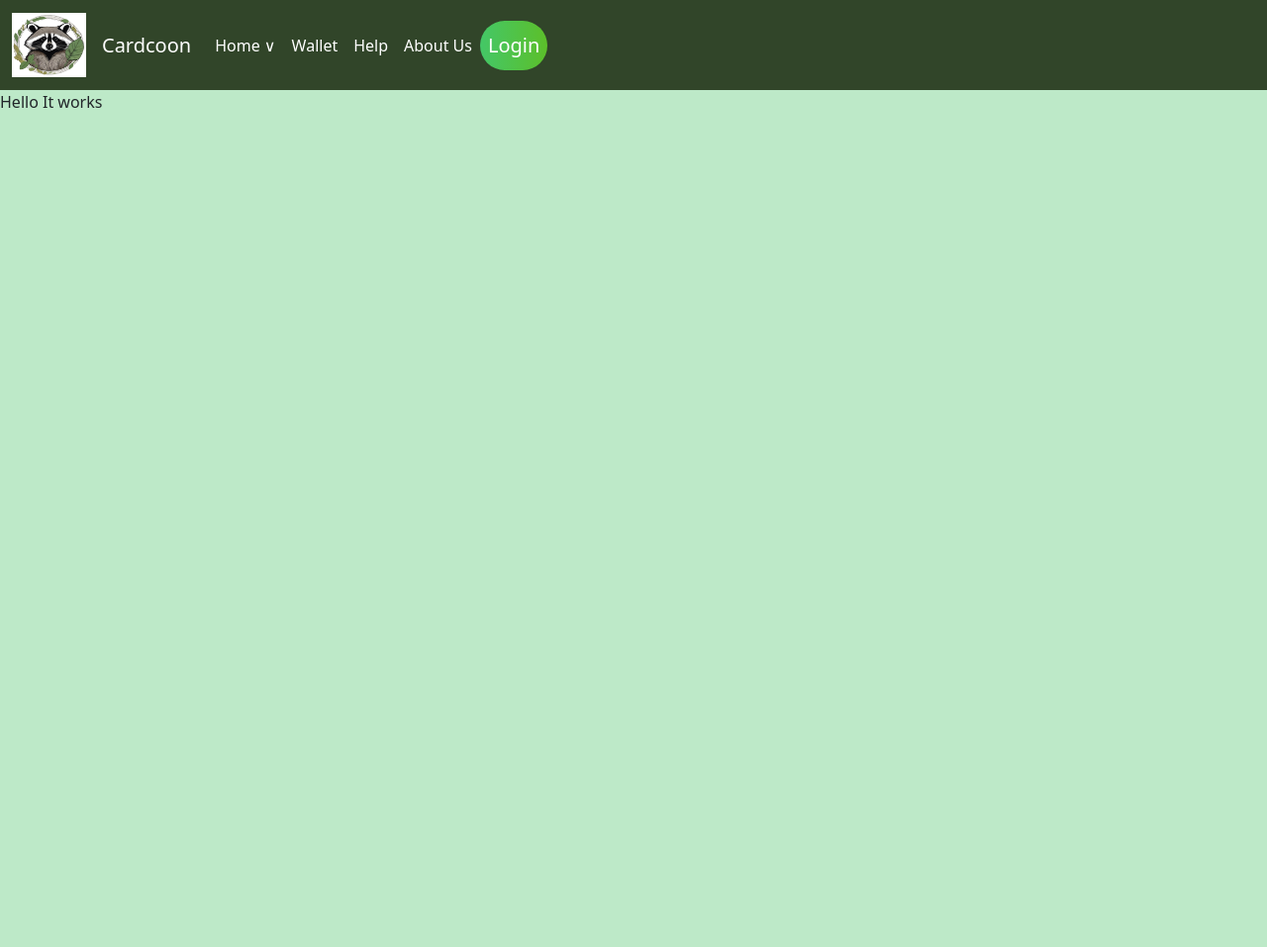
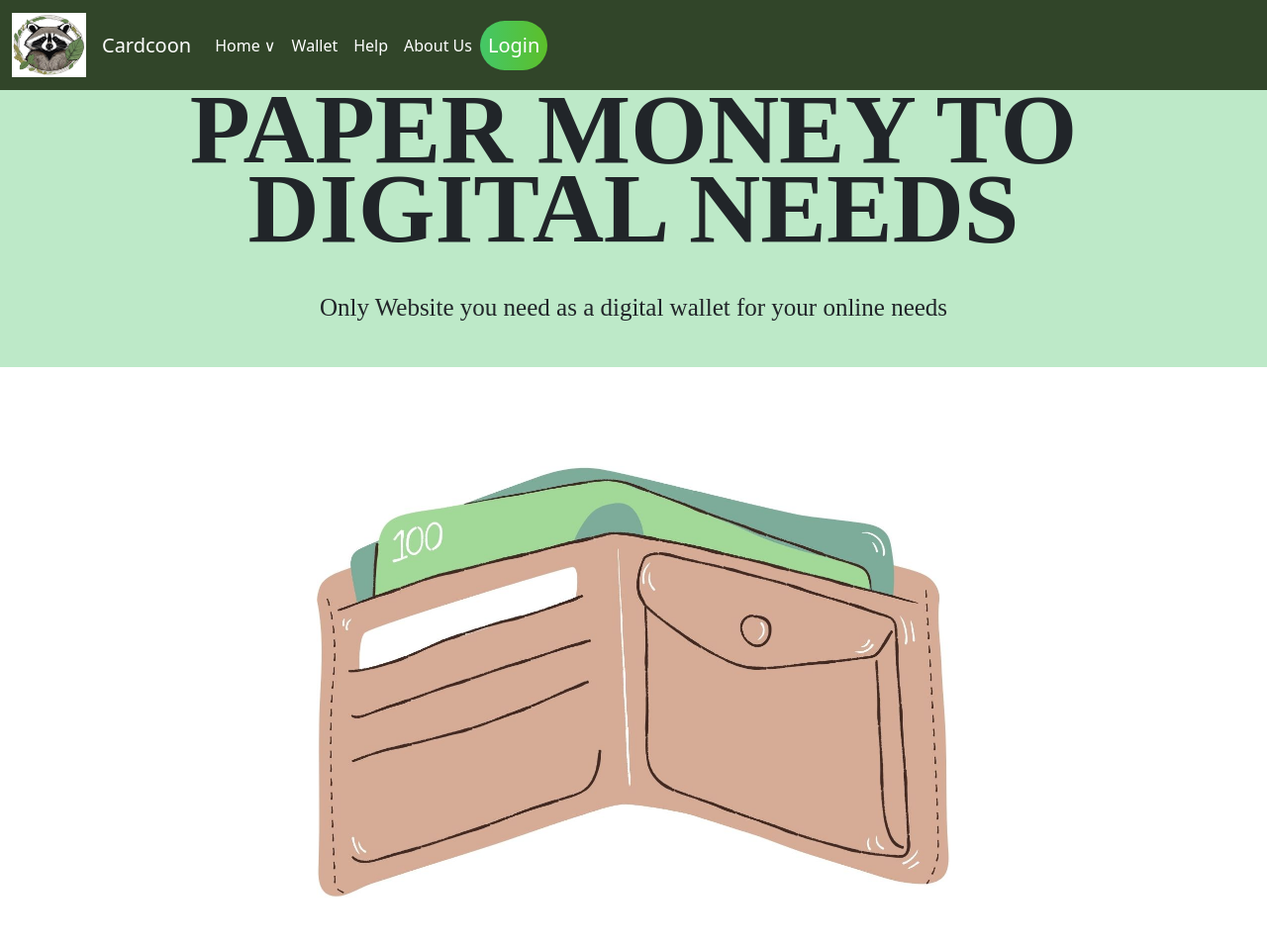
Before and after one commit to ChengSoonOCS/New-GA, a plain HTML site: page index.html in a window 1280 px wide. Shown: the whole page at 99% size. Before the commit the page ends 800 px from the top, so only its background shows below. Drawn offline with nearby package versions, Linux system fonts and the light colour scheme.

Commit message:
index finished

```diff
--- a/index.html
+++ b/index.html
@@ -8,7 +8,6 @@
     <link rel="stylesheet" href="styles/index.css">
 
     <title>Planka App</title>
-
   </head>
 
   <body>
@@ -48,12 +47,14 @@
       </div>
     </nav>
 
-    <p>Hello It works</p>
+    <div class="centered-text">PAPER MONEY TO DIGITAL NEEDS</div>
+    <div class="centered-description">Only Website you need as a digital wallet for your online needs</div>
 
+    <div class="sectiontwo">
+    <img src="wallet.jpg" class="centered-image image" alt="wallet Logo">
+    </div>
 
-
-
-    </body>
+  </body>
 
 
 
--- a/styles/index.css
+++ b/styles/index.css
@@ -26,3 +26,34 @@ body {
     padding: 10px;
     width: auto;
 }
+
+.centered-text {
+    font-size: 100px;
+    font-weight: bold;
+    text-align: center;
+    font-family: "visbyroundcf-bold";
+    line-height: 0.8;
+}
+
+.centered-description {
+    font-size: 25px;
+    text-align: center;
+    font-family: "visbyroundcf-bold";
+    line-height: 0.8;
+    padding-top: 50px;
+    padding-bottom: 50px;
+}
+
+.sectiontwo{
+    background-color:white;
+    padding-top: 50px;
+    padding-bottom: 50px;
+}
+
+.image{
+    display: block;
+    margin-left: auto;
+    margin-right: auto;
+    width: 50%;
+    padding-top: 50px;
+}
```
Also changed, not shown: wallet.jpg (added).
